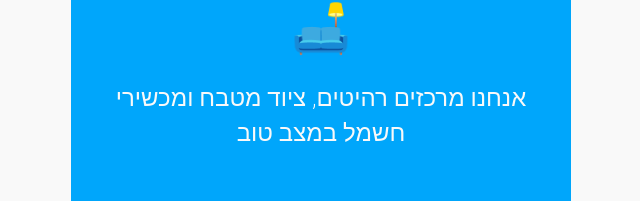
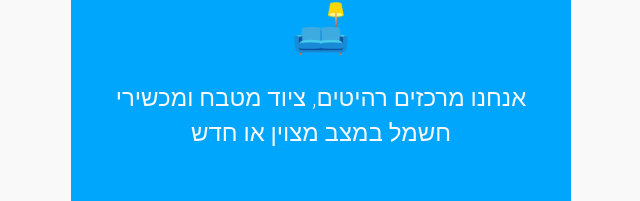
Before and after one commit to yoavporat/katef, a Next.js app: page / in a window 1280 px wide. Shown: the part 582-783 px from the top of the page, without its empty margins (319-959 px from the left). Built offline with nearby package versions, Linux system fonts and the light colour scheme.

Commit message:
fix: match copy

```diff
--- a/pages/index.tsx
+++ b/pages/index.tsx
@@ -50,7 +50,7 @@ export default function Home() {
           <div>
             <p className={`${styles.emoji}`}>🛋️</p>
             <p className={`${styles.descText}`}>
-              אנחנו מרכזים רהיטים, ציוד מטבח ומכשירי חשמל במצב טוב
+              אנחנו מרכזים רהיטים, ציוד מטבח ומכשירי חשמל במצב מצוין או חדש
             </p>
           </div>
           <div>
```
